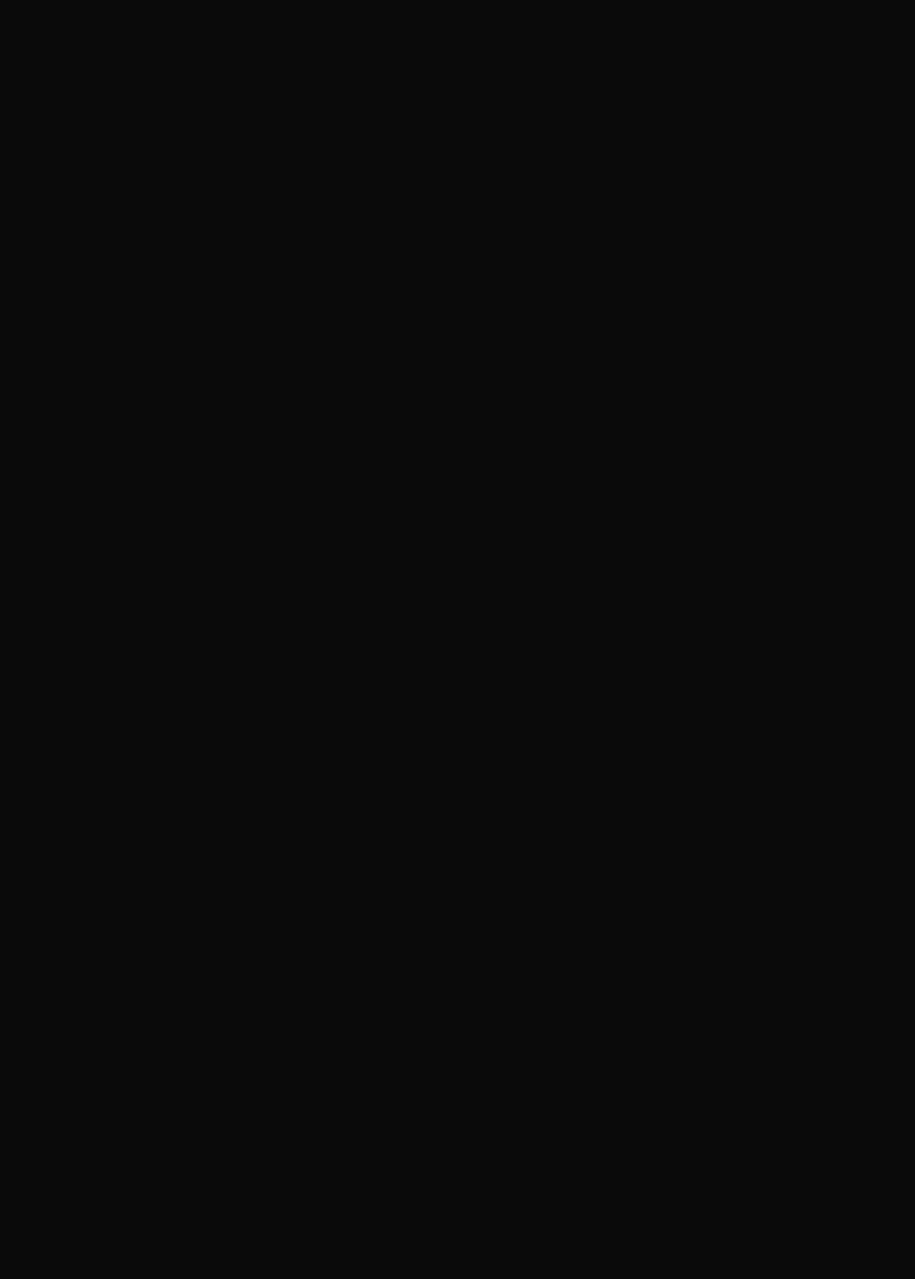
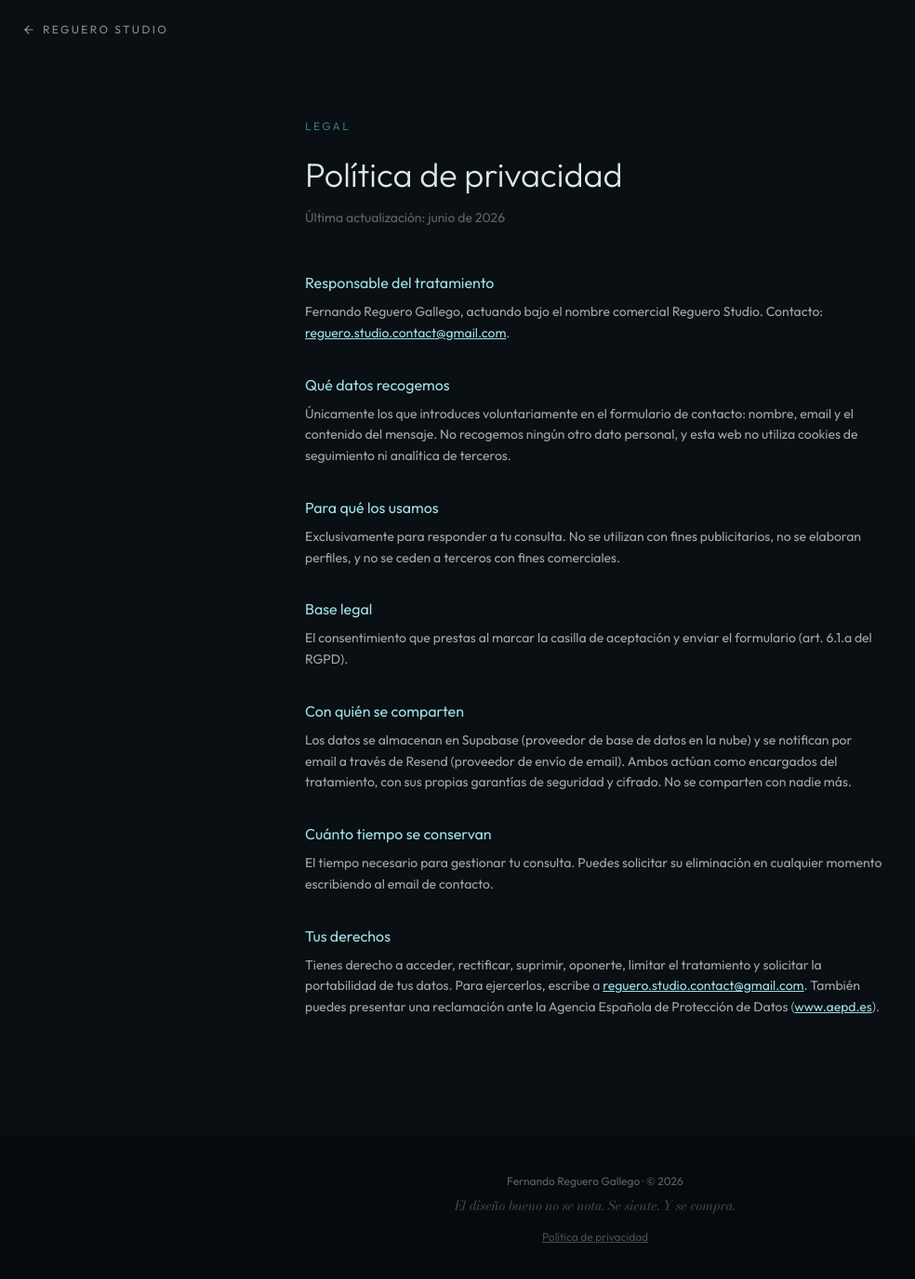
Before and after one commit to reguerostudio/RegueroStudio, a React (Vite) app: page /privacidad in a window 1280 px wide. Before the commit this address had no page. Shown: the top 1376 px of the page at 93% size, without its empty margins (0-984 px from the left). Before the commit the page ends 800 px from the top, so only its background shows below. Built offline with nearby package versions, Linux system fonts and the light colour scheme; a web font is replaced by a local one.

Commit message:
Anadir politica de privacidad, checkbox de consentimiento en el formulario, y fix de scroll al navegar entre paginas

```diff
--- a/src/App.tsx
+++ b/src/App.tsx
@@ -1,13 +1,19 @@
 import { Routes, Route } from 'react-router-dom'
+import ScrollToTop from './components/ScrollToTop'
 import HomePage from './pages/HomePage'
 import ContactPage from './pages/ContactPage'
+import PrivacyPage from './pages/PrivacyPage'
 
 function App() {
   return (
-    <Routes>
-      <Route path="/" element={<HomePage />} />
-      <Route path="/contacto" element={<ContactPage />} />
-    </Routes>
+    <>
+      <ScrollToTop />
+      <Routes>
+        <Route path="/" element={<HomePage />} />
+        <Route path="/contacto" element={<ContactPage />} />
+        <Route path="/privacidad" element={<PrivacyPage />} />
+      </Routes>
+    </>
   )
 }
 
--- a/src/components/ContactSection.tsx
+++ b/src/components/ContactSection.tsx
@@ -1,4 +1,5 @@
 import { useState, type FormEvent, type KeyboardEvent } from 'react'
+import { Link } from 'react-router-dom'
 import { AnimatePresence, motion } from 'framer-motion'
 import { ArrowRight, Check } from 'lucide-react'
 
@@ -21,11 +22,12 @@ export default function ContactSection() {
   const [sending, setSending] = useState(false)
   const [error, setError] = useState<string | null>(null)
   const [focused, setFocused] = useState(false)
+  const [accepted, setAccepted] = useState(false)
 
   const current = STEPS[step]
   const isLast = step === STEPS.length - 1
   const value = current ? form[current.key] : ''
-  const canAdvance = value.trim().length > 0
+  const canAdvance = value.trim().length > 0 && (!isLast || accepted)
 
   function update(v: string) {
     if (!current) return
@@ -124,6 +126,24 @@ export default function ContactSection() {
                   />
                 </div>
 
+                {isLast && (
+                  <label className="flex max-w-xs items-start gap-2 text-left font-sans text-xs text-[#dde8e9]/50">
+                    <input
+                      type="checkbox"
+                      checked={accepted}
+                      onChange={(e) => setAccepted(e.target.checked)}
+                      className="mt-0.5 h-3.5 w-3.5 flex-none accent-[#57b8bc]"
+                    />
+                    <span>
+                      He leído y acepto la{' '}
+                      <Link to="/privacidad" className="text-[#9fe0e5] underline">
+                        política de privacidad
+                      </Link>
+                      .
+                    </span>
+                  </label>
+                )}
+
                 <button
                   type="submit"
                   disabled={!canAdvance || sending}
--- a/src/components/Footer.tsx
+++ b/src/components/Footer.tsx
@@ -1,3 +1,5 @@
+import { Link } from 'react-router-dom'
+
 export default function Footer() {
   return (
     <footer
@@ -10,6 +12,12 @@ export default function Footer() {
       <p className="mt-2 font-serif text-sm italic text-[#dde8e9]/30">
         El diseño bueno no se nota. Se siente. Y se compra.
       </p>
+      <Link
+        to="/privacidad"
+        className="mt-4 inline-block font-sans text-xs text-[#dde8e9]/30 underline transition-colors hover:text-[#57b8bc]"
+      >
+        Política de privacidad
+      </Link>
     </footer>
   )
 }
--- /dev/null
+++ b/src/components/ScrollToTop.tsx
@@ -0,0 +1,12 @@
+import { useEffect } from 'react'
+import { useLocation } from 'react-router-dom'
+
+export default function ScrollToTop() {
+  const { pathname } = useLocation()
+
+  useEffect(() => {
+    window.scrollTo(0, 0)
+  }, [pathname])
+
+  return null
+}
--- /dev/null
+++ b/src/pages/PrivacyPage.tsx
@@ -0,0 +1,109 @@
+import { Link } from 'react-router-dom'
+import { ArrowLeft } from 'lucide-react'
+import Footer from '../components/Footer'
+
+export default function PrivacyPage() {
+  return (
+    <main style={{ backgroundColor: '#0a0f14' }}>
+      <Link
+        to="/"
+        className="fixed left-6 top-6 z-50 flex items-center gap-2 font-sans text-xs uppercase tracking-[0.2em] text-[#dde8e9]/60 transition-colors hover:text-[#57b8bc]"
+      >
+        <ArrowLeft size={14} />
+        Reguero Studio
+      </Link>
+
+      <div className="mx-auto max-w-2xl px-6 py-32">
+        <p className="font-sans text-xs uppercase tracking-[0.2em] text-[#57b8bc]/60">
+          Legal
+        </p>
+        <h1 className="mt-6 font-sans text-3xl font-light text-[#dde8e9] sm:text-4xl">
+          Política de privacidad
+        </h1>
+        <p className="mt-4 font-sans text-sm text-[#dde8e9]/40">
+          Última actualización: junio de 2026
+        </p>
+
+        <div className="mt-12 flex flex-col gap-8 font-sans text-sm leading-relaxed text-[#dde8e9]/70">
+          <section>
+            <h2 className="mb-2 font-sans text-base text-[#9fe0e5]">Responsable del tratamiento</h2>
+            <p>
+              Fernando Reguero Gallego, actuando bajo el nombre comercial Reguero Studio. Contacto:{' '}
+              <a href="mailto:reguero.studio.contact@gmail.com" className="text-[#9fe0e5] underline">
+                reguero.studio.contact@gmail.com
+              </a>
+              .
+            </p>
+          </section>
+
+          <section>
+            <h2 className="mb-2 font-sans text-base text-[#9fe0e5]">Qué datos recogemos</h2>
+            <p>
+              Únicamente los que introduces voluntariamente en el formulario de contacto: nombre,
+              email y el contenido del mensaje. No recogemos ningún otro dato personal, y esta web
+              no utiliza cookies de seguimiento ni analítica de terceros.
+            </p>
+          </section>
+
+          <section>
+            <h2 className="mb-2 font-sans text-base text-[#9fe0e5]">Para qué los usamos</h2>
+            <p>
+              Exclusivamente para responder a tu consulta. No se utilizan con fines publicitarios,
+              no se elaboran perfiles, y no se ceden a terceros con fines comerciales.
+            </p>
+          </section>
+
+          <section>
+            <h2 className="mb-2 font-sans text-base text-[#9fe0e5]">Base legal</h2>
+            <p>
+              El consentimiento que prestas al marcar la casilla de aceptación y enviar el
+              formulario (art. 6.1.a del RGPD).
+            </p>
+          </section>
+
+          <section>
+            <h2 className="mb-2 font-sans text-base text-[#9fe0e5]">Con quién se comparten</h2>
+            <p>
+              Los datos se almacenan en Supabase (proveedor de base de datos en la nube) y se
+              notifican por email a través de Resend (proveedor de envío de email). Ambos actúan
+              como encargados del tratamiento, con sus propias garantías de seguridad y cifrado. No
+              se comparten con nadie más.
+            </p>
+          </section>
+
+          <section>
+            <h2 className="mb-2 font-sans text-base text-[#9fe0e5]">Cuánto tiempo se conservan</h2>
+            <p>
+              El tiempo necesario para gestionar tu consulta. Puedes solicitar su eliminación en
+              cualquier momento escribiendo al email de contacto.
+            </p>
+          </section>
+
+          <section>
+            <h2 className="mb-2 font-sans text-base text-[#9fe0e5]">Tus derechos</h2>
+            <p>
+              Tienes derecho a acceder, rectificar, suprimir, oponerte, limitar el tratamiento y
+              solicitar la portabilidad de tus datos. Para ejercerlos, escribe a{' '}
+              <a href="mailto:reguero.studio.contact@gmail.com" className="text-[#9fe0e5] underline">
+                reguero.studio.contact@gmail.com
+              </a>
+              . También puedes presentar una reclamación ante la Agencia Española de Protección de
+              Datos (
+              <a
+                href="https://www.aepd.es"
+                target="_blank"
+                rel="noreferrer"
+                className="text-[#9fe0e5] underline"
+              >
+                www.aepd.es
+              </a>
+              ).
+            </p>
+          </section>
+        </div>
+      </div>
+
+      <Footer />
+    </main>
+  )
+}
```
